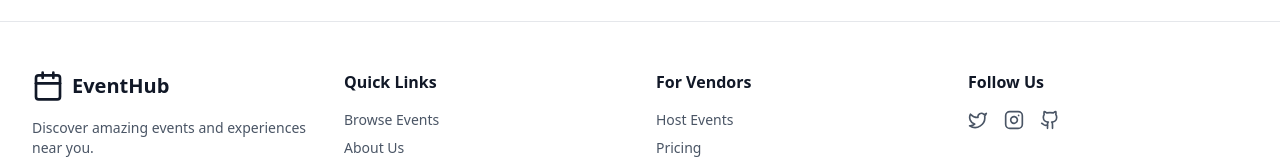
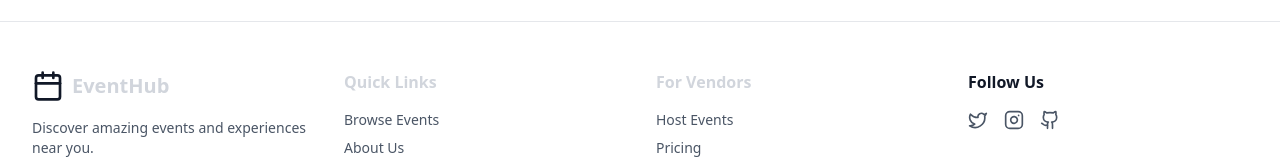
Before and after one commit to MoSam007/eventhub, a React (Vite) app in the folder frontend/: page / in a window 1280 px wide. Shown: the part 779-939 px from the top of the page. Built offline with nearby package versions, Linux system fonts and the light colour scheme; no server answers.

Commit message:
Updated Navbar appearance and scrolling states

```diff
--- a/frontend/src/components/common/Navbar.tsx
+++ b/frontend/src/components/common/Navbar.tsx
@@ -1,4 +1,3 @@
-// ==================== frontend/src/components/common/Navbar.tsx (ENHANCED) ====================
 import { Link } from 'react-router-dom'
 import { Search, MapPin, Menu, HelpCircle } from 'lucide-react'
 import { useState, useEffect, useRef } from 'react'
@@ -323,7 +322,7 @@ export default function Navbar() {
           <div className="md:hidden py-4 space-y-4 border-t border-gray-200 bg-white">
             {/* Mobile Search */}
             <div className="space-y-2">
-              <div className="flex w-full border border-gray-300 rounded-md overflow-hidden">
+              <div className="flex w-full border border-gray-300 rounded-full overflow-hidden">
                 <input
                   type="text"
                   placeholder="Discover events"
@@ -338,7 +337,7 @@ export default function Navbar() {
                   <Search size={20} />
                 </button>
               </div>
-              <div className="flex items-center border border-gray-300 rounded-md px-4 py-2">
+              <div className="flex items-center border border-gray-300 rounded-full px-4 py-2">
                 <MapPin size={18} className="text-gray-400 mr-2" />
                 <input
                   type="text"
@@ -383,22 +382,18 @@ export default function Navbar() {
 
               <div className="border-t border-gray-200 my-2" />
 
-              <div className="px-2 py-1 text-xs font-semibold text-gray-500 uppercase">
-                Help Center
-              </div>
+              <div className="px-4 py-3 border-b border-gray-100">
+                    <div className="flex items-center text-gray-900">
+                      <HelpCircle size={18} className="mr-2 text-gray-600" />
+                      <span className="font-semibold text-sm uppercase">Help Center</span>
+                    </div>
+                  </div>
               <Link
                 to="/vendor/signup"
                 className="block text-gray-700 hover:bg-gray-50 py-2 px-2 rounded"
                 onClick={() => setIsMenuOpen(false)}
               >
                 Become a Vendor
-              </Link>
-              <Link
-                to="/help/find-events"
-                className="block text-gray-700 hover:bg-gray-50 py-2 px-2 rounded"
-                onClick={() => setIsMenuOpen(false)}
-              >
-                Find Events
               </Link>
               <Link
                 to="/help/find-vendors"
--- a/frontend/src/components/layout/Footer.tsx
+++ b/frontend/src/components/layout/Footer.tsx
@@ -10,7 +10,7 @@ export default function Footer() {
           <div className="space-y-4">
             <div className="flex items-center space-x-2">
               <Calendar className="h-8 w-8 text-primary-600" />
-              <span className="text-xl font-bold">EventHub</span>
+              <span className="text-xl font-bold text-gray-300">EventHub</span>
             </div>
             <p className="text-sm text-gray-600 dark:text-gray-400">
               Discover amazing events and experiences near you.
@@ -19,7 +19,7 @@ export default function Footer() {
 
           {/* Quick Links */}
           <div>
-            <h3 className="font-semibold mb-4">Quick Links</h3>
+            <h3 className="font-semibold mb-4 text-gray-300">Quick Links</h3>
             <ul className="space-y-2 text-sm text-gray-600 dark:text-gray-400">
               <li><Link to="/events" className="hover:text-primary-600">Browse Events</Link></li>
               <li><Link to="/about" className="hover:text-primary-600">About Us</Link></li>
@@ -29,9 +29,9 @@ export default function Footer() {
 
           {/* For Vendors */}
           <div>
-            <h3 className="font-semibold mb-4">For Vendors</h3>
+            <h3 className="font-semibold mb-4 text-gray-300">For Vendors</h3>
             <ul className="space-y-2 text-sm text-gray-600 dark:text-gray-400">
-              <li><Link to="/vendor/dashboard" className="hover:text-primary-600">Host Events</Link></li>
+              <li><Link to="/host/dashboard" className="hover:text-primary-600">Host Events</Link></li>
               <li><Link to="/pricing" className="hover:text-primary-600">Pricing</Link></li>
               <li><Link to="/resources" className="hover:text-primary-600">Resources</Link></li>
             </ul>
```
